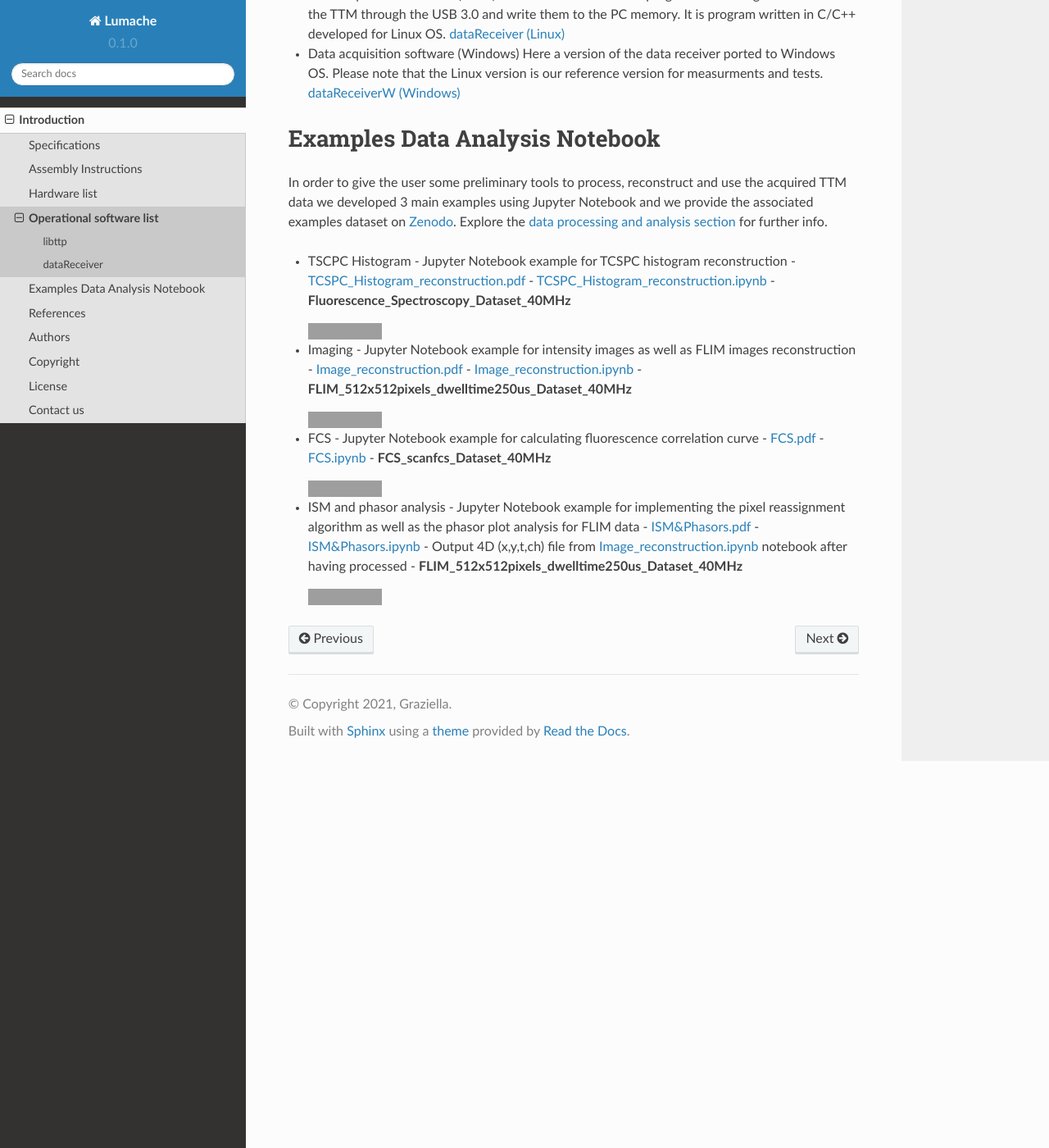
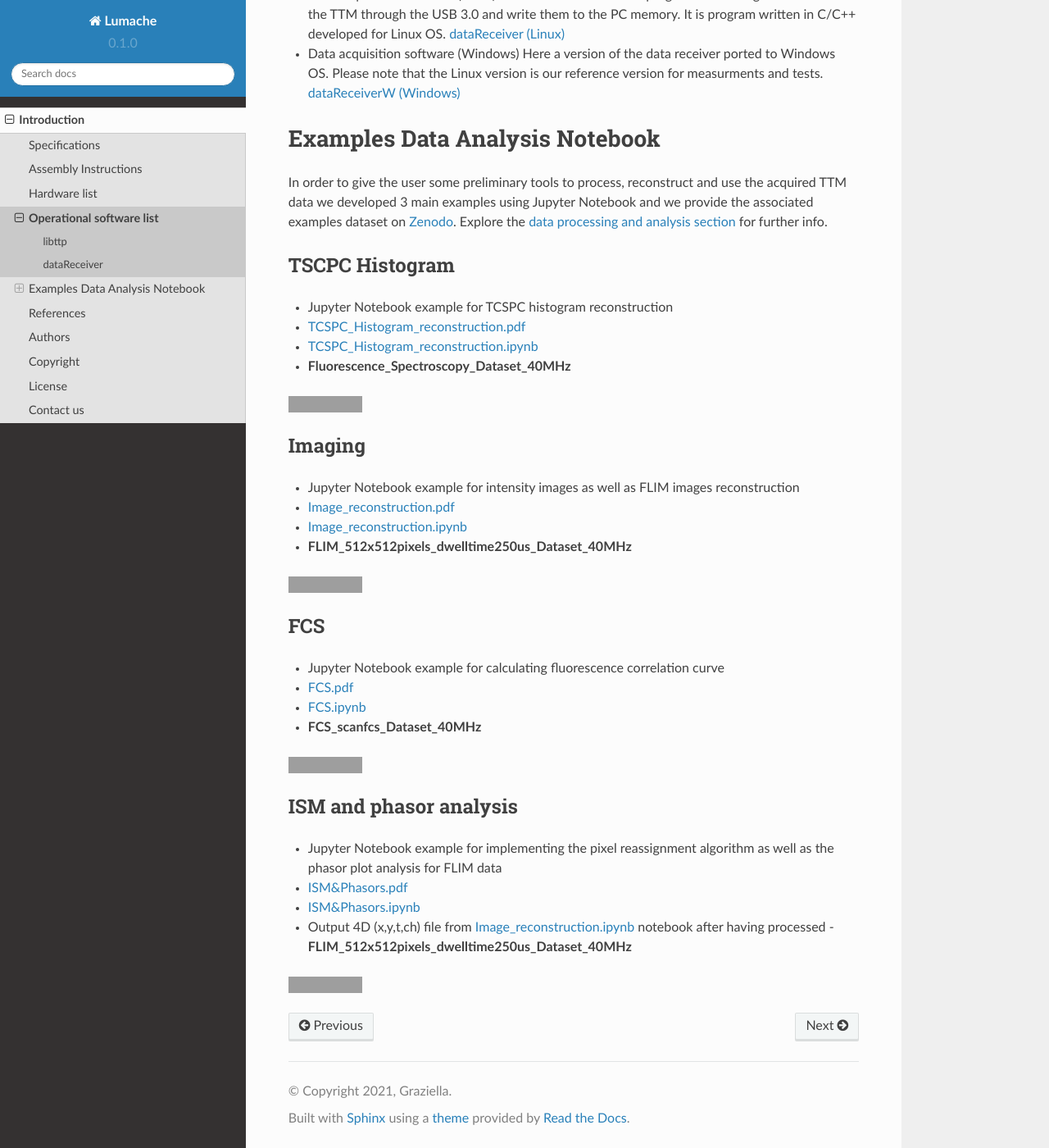
Before and after one commit to mattia-donato/BrightEyes-TTM-docs, a Sphinx documentation site: the page built from docs/source/software.rst, in a window 1280 px wide and 1400 px high, scrolled down 554 px. Shown: the whole window at 82% size. Built offline with Sphinx 7.4.7 and the Read the Docs theme 2.0.0, drawn with Linux system fonts in a browser that asks for light colours; grey boxes are pictures that could not be loaded.

Commit message:
Update software.rst

```diff
--- a/docs/source/software.rst
+++ b/docs/source/software.rst
@@ -36,43 +36,47 @@ Examples Data Analysis Notebook
 
 In order to give the user some preliminary tools to process, reconstruct and use the acquired TTM data we developed 3 main examples using Jupyter Notebook and we provide the associated examples dataset on `Zenodo <https://doi.org/10.5281/zenodo.4912656>`_. Explore the `data processing and analysis section <dataProcessing>`_ for further info.
 
+TSCPC Histogram
+---------------
 
-* TSCPC Histogram
-  - Jupyter Notebook example for TCSPC histogram reconstruction
-  - `TCSPC_Histogram_reconstruction.pdf <dataProcessing/pynotebook/PDF/TCSPC_Histogram_reconstruction.pdf>`_
-  - `TCSPC_Histogram_reconstruction.ipynb <dataProcessing/pynotebook/TCSPC_Histogram_reconstruction.ipynb>`_
-  - **Fluorescence_Spectroscopy_Dataset_40MHz**
+- Jupyter Notebook example for TCSPC histogram reconstruction
+- `TCSPC_Histogram_reconstruction.pdf <dataProcessing/pynotebook/PDF/TCSPC_Histogram_reconstruction.pdf>`_
+- `TCSPC_Histogram_reconstruction.ipynb <dataProcessing/pynotebook/TCSPC_Histogram_reconstruction.ipynb>`_
+- **Fluorescence_Spectroscopy_Dataset_40MHz**
 
-  .. image:: https://zenodo.org/badge/DOI/10.5281/zenodo.4912656.svg
-    :target: https://doi.org/10.5281/zenodo.4912656
-    :alt: DOI
+.. image:: https://zenodo.org/badge/DOI/10.5281/zenodo.4912656.svg
+  :target: https://doi.org/10.5281/zenodo.4912656
+  :alt: DOI
 
-* Imaging
-  - Jupyter Notebook example for intensity images as well as FLIM images reconstruction
-  - `Image_reconstruction.pdf <dataProcessing/pynotebook/PDF/Image_reconstruction.pdf>`_
-  - `Image_reconstruction.ipynb <dataProcessing/pynotebook/Image_reconstruction.ipynb>`_
-  - **FLIM_512x512pixels_dwelltime250us_Dataset_40MHz**
+Imaging
+-------
+- Jupyter Notebook example for intensity images as well as FLIM images reconstruction
+- `Image_reconstruction.pdf <dataProcessing/pynotebook/PDF/Image_reconstruction.pdf>`_
+- `Image_reconstruction.ipynb <dataProcessing/pynotebook/Image_reconstruction.ipynb>`_
+- **FLIM_512x512pixels_dwelltime250us_Dataset_40MHz**
 
-  .. image:: https://zenodo.org/badge/DOI/10.5281/zenodo.4912656.svg
-     :target: https://doi.org/10.5281/zenodo.4912656
-     :alt: DOI
+.. image:: https://zenodo.org/badge/DOI/10.5281/zenodo.4912656.svg
+   :target: https://doi.org/10.5281/zenodo.4912656
+   :alt: DOI
 
-* FCS
-  - Jupyter Notebook example for calculating fluorescence correlation curve
-  - `FCS.pdf <dataProcessing/pynotebook/PDF/FCS.pdf>`_
-  - `FCS.ipynb <dataProcessing/pynotebook/FCS.ipynb>`_
-  - **FCS_scanfcs_Dataset_40MHz**
+FCS
+---
+- Jupyter Notebook example for calculating fluorescence correlation curve
+- `FCS.pdf <dataProcessing/pynotebook/PDF/FCS.pdf>`_
+- `FCS.ipynb <dataProcessing/pynotebook/FCS.ipynb>`_
+- **FCS_scanfcs_Dataset_40MHz**
 
-  .. image:: https://zenodo.org/badge/DOI/10.5281/zenodo.4912656.svg
-     :target: https://doi.org/10.5281/zenodo.4912656
-     :alt: DOI
+.. image:: https://zenodo.org/badge/DOI/10.5281/zenodo.4912656.svg
+   :target: https://doi.org/10.5281/zenodo.4912656
+   :alt: DOI
 
-* ISM and phasor analysis
-  - Jupyter Notebook example for implementing the pixel reassignment algorithm as well as the phasor plot analysis for FLIM data
-  - `ISM&Phasors.pdf <dataProcessing/pynotebook/PDF/ISM_Decay_Reconstruction_BrightEyes-TTM_v1_opensource.pdf>`_
-  - `ISM&Phasors.ipynb <dataProcessing/pynotebook/ISM_Decay_Reconstruction_BrightEyes-TTM_v1_opensource.ipynb>`_
-  - Output 4D (x,y,t,ch) file from  `Image_reconstruction.ipynb <dataProcessing/pynotebook/Image_reconstruction.ipynb>`_ notebook after having processed   - **FLIM_512x512pixels_dwelltime250us_Dataset_40MHz**
+ISM and phasor analysis
+-----------------------
+- Jupyter Notebook example for implementing the pixel reassignment algorithm as well as the phasor plot analysis for FLIM data
+- `ISM&Phasors.pdf <dataProcessing/pynotebook/PDF/ISM_Decay_Reconstruction_BrightEyes-TTM_v1_opensource.pdf>`_
+- `ISM&Phasors.ipynb <dataProcessing/pynotebook/ISM_Decay_Reconstruction_BrightEyes-TTM_v1_opensource.ipynb>`_
+- Output 4D (x,y,t,ch) file from  `Image_reconstruction.ipynb <dataProcessing/pynotebook/Image_reconstruction.ipynb>`_ notebook after having processed   - **FLIM_512x512pixels_dwelltime250us_Dataset_40MHz**
 
-  .. image:: https://zenodo.org/badge/DOI/10.5281/zenodo.4912656.svg
-     :target: https://doi.org/10.5281/zenodo.4912656
-     :alt: DOI
+.. image:: https://zenodo.org/badge/DOI/10.5281/zenodo.4912656.svg
+   :target: https://doi.org/10.5281/zenodo.4912656
+   :alt: DOI
```
